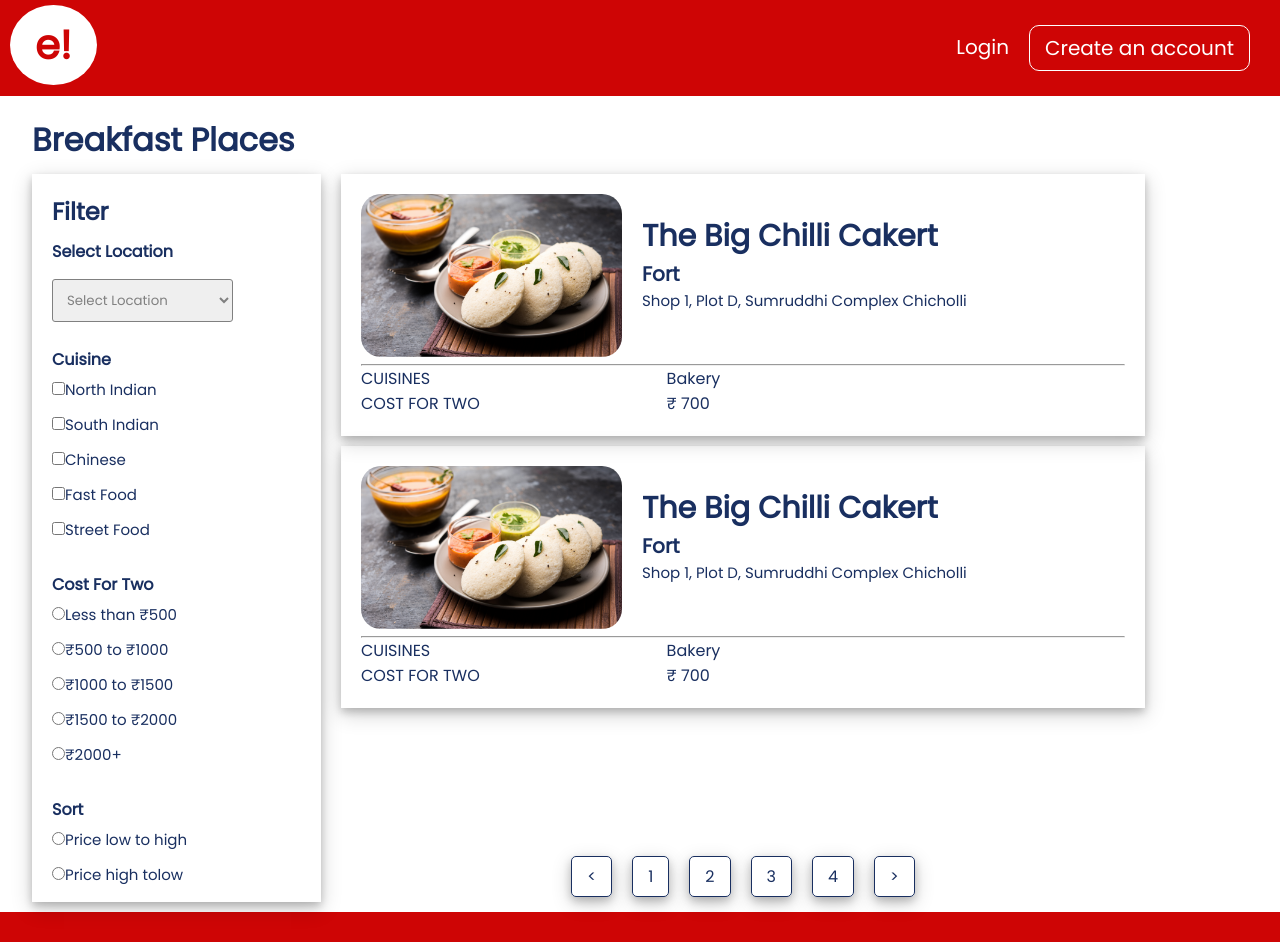
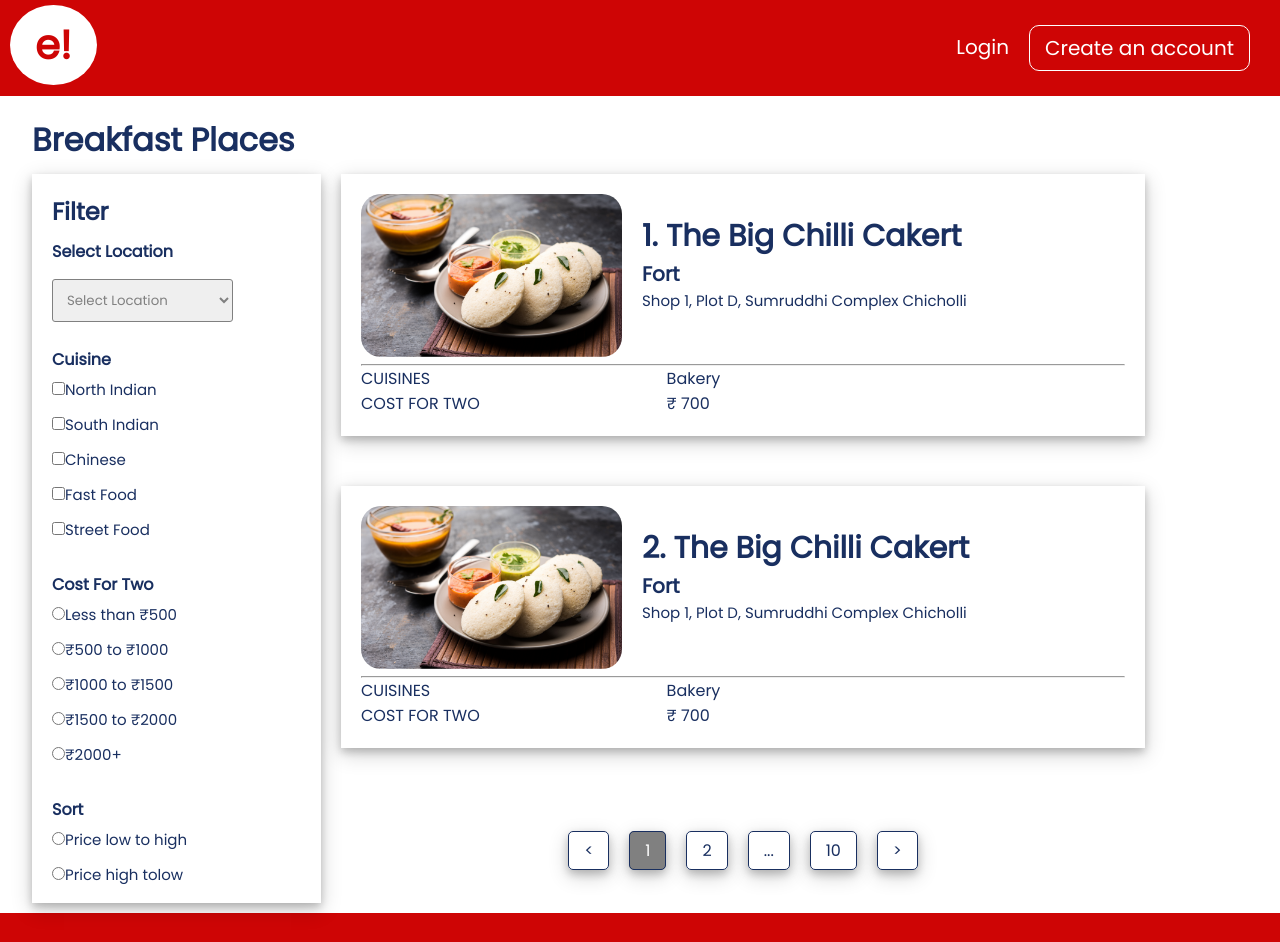
Before and after one commit to Anup-1827/Food-Ordering-Website, a React (Create React App) app in the folder food-ordering-app/: page /Breakfast in a window 1280 px wide. Shown: the top 942 px of the page. Built offline with nearby package versions, Linux system fonts and the light colour scheme; a web font is replaced by a local one.

Commit message:
Page Completed

```diff
--- a/food-ordering-app/package.json
+++ b/food-ordering-app/package.json
@@ -15,6 +15,7 @@
     "@tippyjs/react": "^4.2.6",
     "react": "^17.0.2",
     "react-dom": "^17.0.2",
+    "react-paginate": "^8.1.0",
     "react-router-dom": "^6.2.1",
     "react-scripts": "5.0.0",
     "web-vitals": "^2.1.3"
--- a/food-ordering-app/src/Component/Pages/Breakfast.js
+++ b/food-ordering-app/src/Component/Pages/Breakfast.js
@@ -1,17 +1,56 @@
 // Packkages
 import React, { useState } from 'react'
+import ReactPaginate from 'react-paginate'
 import '../../Style/Pages/CommonItems.scss'// CSS File
+import Data from '../../restauranList.json'
 // Images
 import BreakfastImg from '../../Assets/Images/Breakfast.png'
 // Icon
 import MenuIcon from '@mui/icons-material/Menu';
 
+
 export default function Breakfast() {
     const [filterTab, setFilterTab] = useState(true);
-    console.log(filterTab);
     let filterContent = '';
     { filterTab ? filterContent = 'FilterContent hide' : filterContent = 'FilterContent' }
-    console.log(filterContent);
+
+    // Pagination
+    const [pageNumber, SetPageNumber] = useState(0);
+    const noOfItems =2;
+    const itemvisited = pageNumber * noOfItems;
+    const displayItems = Data.slice(itemvisited, itemvisited+noOfItems)
+                            .map((item,index)=>{
+                                return(
+                                    <div key={index} className='Menu'>
+                                        <div className='menuHeader'>
+                                            <div className='menuImg'>
+                                                <img src={BreakfastImg} />
+                                            </div>
+                                            <div className='resturantName'>
+                                                <h2>{item["restaurant"]}</h2>
+                                                <h4>Fort</h4>
+                                                <p>{item.address}</p>
+                                            </div>
+                                        </div>
+                                        <hr />
+                                        <div className='menuInfo'>
+                                            <div className='Cuisine'>
+                                                <p>CUISINES</p>
+                                                <p>COST FOR TWO</p>
+                                            </div>
+                                            <div className='menuNameAndProce'>
+                                                <p>Bakery</p>
+                                                <p>₹ 700</p>
+                                            </div>
+                                        </div>
+                                    </div>
+                                    )
+                            })
+    const pageCount = Math.ceil(Data.length/ noOfItems ) //Number of Pages
+    const handelPageEvent =(data)=>{
+        SetPageNumber(data.selected)
+    }
+   //End of Pagination
     return (
         <div className='Meal'>
             <h1 className='heading'>Breakfast Places</h1>
@@ -67,7 +106,28 @@ export default function Breakfast() {
                     </div>
                 </div>
                 <div className='MenuItems'>
-                    <div className='Menu'>
+                    {displayItems}
+                </div>
+
+                <ReactPaginate
+                previousLabel={"<"}
+                nextLabel={">"}
+                breakLabel={'...'}
+                pageCount={pageCount}
+                containerClassName='Pagination'
+                marginPagesDisplayed={1}
+                pageRangeDisplayed={1}
+                onPageChange={handelPageEvent}
+                />
+
+            </div>
+        </div>
+
+    )
+}
+
+
+ /* <div className='Menu'>
                         <div className='menuHeader'>
                             <div className='menuImg'>
                                 <img src={BreakfastImg} />
@@ -89,43 +149,4 @@ export default function Breakfast() {
                                 <p>₹ 700</p>
                             </div>
                         </div>
-                    </div>
-                    <div className='Menu'>
-                        <div className='menuHeader'>
-                            <div className='menuImg'>
-                                <img src={BreakfastImg} />
-                            </div>
-                            <div className='resturantName'>
-                                <h2>The Big Chilli Cakert</h2>
-                                <h4>Fort</h4>
-                                <p>Shop 1, Plot D, Sumruddhi Complex Chicholli</p>
-                            </div>
-                        </div>
-                        <hr />
-                        <div className='menuInfo'>
-                            <div className='Cuisine'>
-                                <p>CUISINES</p>
-                                <p>COST FOR TWO</p>
-                            </div>
-                            <div className='menuNameAndProce'>
-                                <p>Bakery</p>
-                                <p>₹ 700</p>
-                            </div>
-                        </div>
-                    </div>
-                </div>
-
-
-                <div className='Pagination'>
-                    <div>{`<`}</div>
-                    <div>1</div>
-                    <div>2</div>
-                    <div>3</div>
-                    <div>4</div>
-                    <div>{`>`}</div>
-                </div>
-            </div>
-        </div>
-
-    )
-}
+</div> */
--- a/food-ordering-app/src/Style/Pages/CommonItems.scss
+++ b/food-ordering-app/src/Style/Pages/CommonItems.scss
@@ -80,7 +80,8 @@
     .Menu{
         margin-top: 0.625rem;
         @include box-shadow;
-        padding: 0.625rem;;
+        padding: 0.625rem;
+        margin-bottom: 3.125rem;
         .menuHeader{
             @include d-flex(space-around, center, row, nowrap);
             .menuImg{
@@ -115,13 +116,28 @@
 .Pagination{
     @include d-flex(center, center, row, nowrap);
     margin-top:1.25rem;
-    div{
+    list-style-type: none;
+    margin-bottom: 1.25rem;
+    a{
         color: $voilet;
         border: 1px solid $voilet;
         @include box-shadow;
         padding: 0.188rem 0.625rem;
         margin: 0.625rem;
         border-radius: 0.313rem;
+        cursor: pointer;
+
+        &:hover{
+            background-color: $grey;
+            color: $white;
+        }
+
+    }
+    .selected {
+        a{
+        background-color: $grey;
+        color: $white;
+        }
     }
 }
 // End of Pagination
@@ -133,7 +149,8 @@
 
 @media (min-width: 500px){
     .Pagination{
-        div{
+        list-style-type: none;
+        a{
             @include box-shadow;
             padding: 0.438rem 0.938rem !important;
             margin: 0.625rem !important;
@@ -230,6 +247,7 @@
             .Pagination{
                 grid-column: 4/12;
                 grid-row: 11/12;
+                padding-bottom: 1.875rem;
             }
             // End of Pagination
 
--- /dev/null
+++ b/food-ordering-app/src/restauranList.json
@@ -0,0 +1,83 @@
+[
+    {
+        "restaurant": "1. The Big Chilli Cakert",
+        "address": "Shop 1, Plot D, Sumruddhi Complex Chicholli"
+    },
+    {
+        "restaurant": "2. The Big Chilli Cakert",
+        "address": "Shop 1, Plot D, Sumruddhi Complex Chicholli"
+    },
+    {
+        "restaurant": "3. The Big Chilli Cakert",
+        "address": "Shop 1, Plot D, Sumruddhi Complex Chicholli"
+    },
+    {
+        "restaurant": "4. The Big Chilli Cakert",
+        "address": "Shop 1, Plot D, Sumruddhi Complex Chicholli"
+    },
+    {
+        "restaurant": "5. The Big Chilli Cakert",
+        "address": "Shop 1, Plot D, Sumruddhi Complex Chicholli"
+    },
+    {
+        "restaurant": "6. The Big Chilli Cakert",
+        "address": "Shop 1, Plot D, Sumruddhi Complex Chicholli"
+    },
+    {
+        "restaurant": "7. The Big Chilli Cakert",
+        "address": "Shop 1, Plot D, Sumruddhi Complex Chicholli"
+    },
+    {
+        "restaurant": "8. The Big Chilli Cakert",
+        "address": "Shop 1, Plot D, Sumruddhi Complex Chicholli"
+    },
+    {
+        "restaurant": "9. The Big Chilli Cakert",
+        "address": "Shop 1, Plot D, Sumruddhi Complex Chicholli"
+    },
+    {
+        "restaurant": "10. The Big Chilli Cakert",
+        "address": "Shop 1, Plot D, Sumruddhi Complex Chicholli"
+    },
+    {
+        "restaurant": "11. The Big Chilli Cakert",
+        "address": "Shop 1, Plot D, Sumruddhi Complex Chicholli"
+    },
+    {
+        "restaurant": "12. The Big Chilli Cakert",
+        "address": "Shop 1, Plot D, Sumruddhi Complex Chicholli"
+    },
+    {
+        "restaurant": "13. The Big Chilli Cakert",
+        "address": "Shop 1, Plot D, Sumruddhi Complex Chicholli"
+    },
+    {
+        "restaurant": "14. The Big Chilli Cakert",
+        "address": "Shop 1, Plot D, Sumruddhi Complex Chicholli"
+    },
+    {
+        "restaurant": "15. The Big Chilli Cakert",
+        "address": "Shop 1, Plot D, Sumruddhi Complex Chicholli"
+    },
+    {
+        "restaurant": "16. The Big Chilli Cakert",
+        "address": "Shop 1, Plot D, Sumruddhi Complex Chicholli"
+    },
+    {
+        "restaurant": "17. The Big Chilli Cakert",
+        "address": "Shop 1, Plot D, Sumruddhi Complex Chicholli"
+    },
+    {
+        "restaurant": "18. The Big Chilli Cakert",
+        "address": "Shop 1, Plot D, Sumruddhi Complex Chicholli"
+    },
+    {
+        "restaurant": "19. The Big Chilli Cakert",
+        "address": "Shop 1, Plot D, Sumruddhi Complex Chicholli"
+    },
+    {
+        "restaurant": "20. The Big Chilli Cakert",
+        "address": "Shop 1, Plot D, Sumruddhi Complex Chicholli"
+    }
+
+]
```
Also changed, not shown: 1 other file (tests, documents, lock files or other folders).
